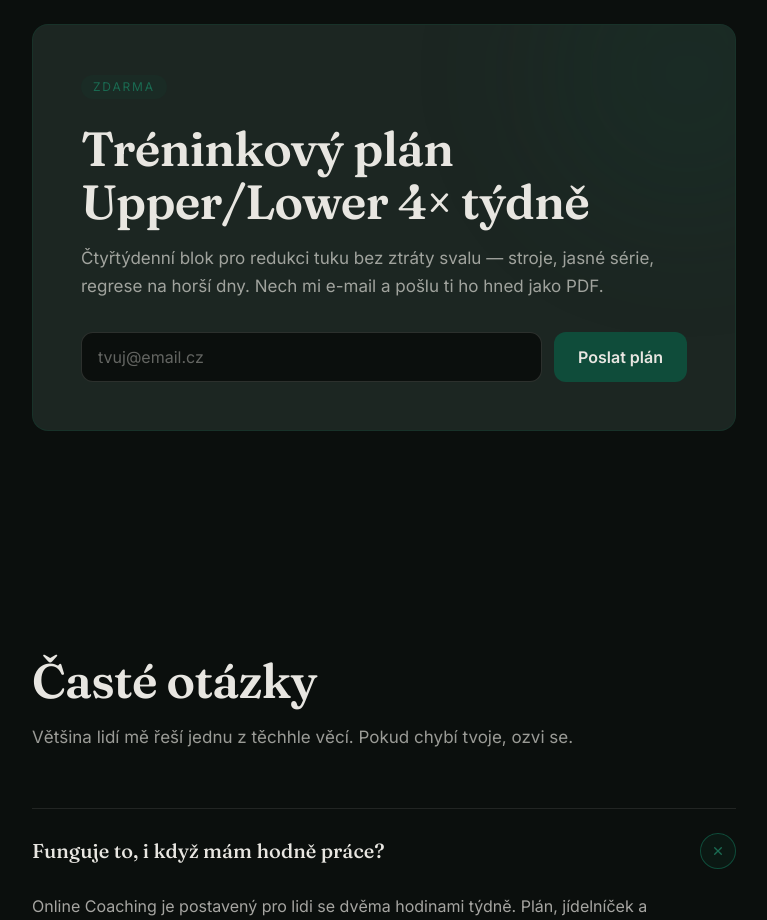
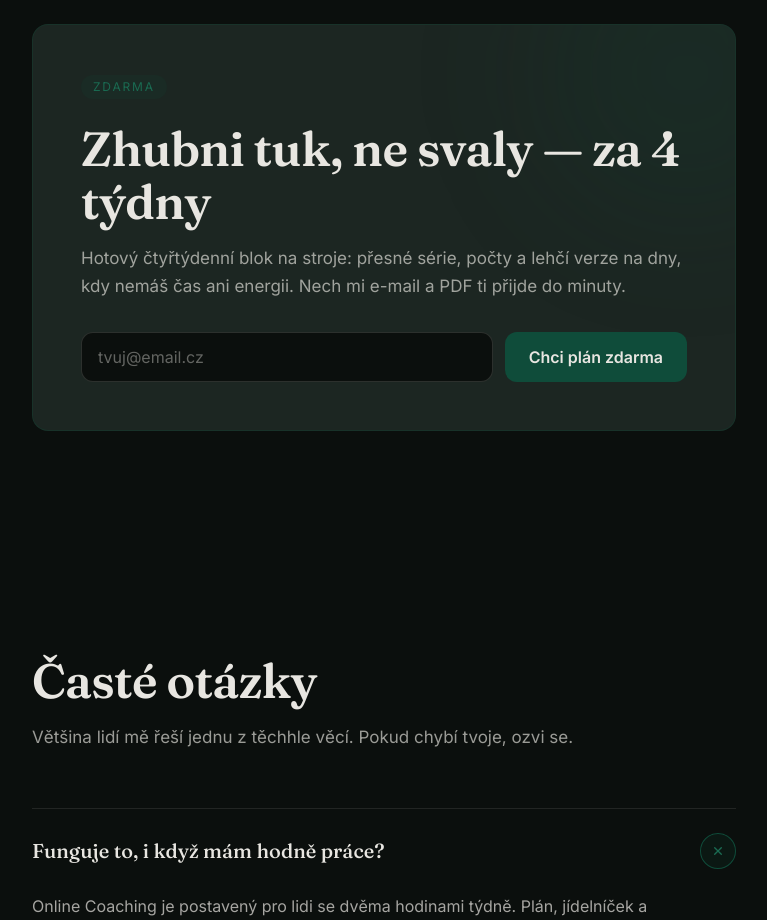
Before and after one commit to pustelnikcoach/pustelnikcoach, a Next.js app: page / in a window 1280 px wide. Shown: the part 9580-10500 px from the top of the page, without its empty margins (256-1023 px from the left). Built offline with nearby package versions, Linux system fonts and the light colour scheme.

Commit message:
Lead magnet: copy od CMO (výsledek místo funkce, online pozicování)

```diff
--- a/components/sections/PlanMagnet.tsx
+++ b/components/sections/PlanMagnet.tsx
@@ -2,8 +2,7 @@
 
 import { useState } from "react";
 
-// TODO(CMO): copy sekce (nadpis, podnadpis, bullety, tlačítko) je placeholder.
-// Pozicování lead magnetu patří CMO — technika (odeslání + doručení PDF) je hotová.
+// Copy: CMO (24. 7.) — top-of-funnel lead magnet, 100% online (bez lokace).
 export function PlanMagnet() {
   const [email, setEmail] = useState("");
   const [status, setStatus] = useState<"idle" | "loading" | "done" | "error">(
@@ -42,17 +41,18 @@ export function PlanMagnet() {
               Zdarma
             </div>
             <h2 className="mt-6 font-display font-semibold text-display-lg text-bone">
-              Tréninkový plán Upper/Lower 4× týdně
+              Zhubni tuk, ne svaly — za 4 týdny
             </h2>
             <p className="mt-4 text-[1.0625rem] text-bone/65 leading-relaxed">
-              Čtyřtýdenní blok pro redukci tuku bez ztráty svalu — stroje, jasné
-              série, regrese na horší dny. Nech mi e-mail a pošlu ti ho hned jako
-              PDF.
+              Hotový čtyřtýdenní blok na stroje: přesné série, počty a lehčí
+              verze na dny, kdy nemáš čas ani energii. Nech mi e-mail a PDF ti
+              přijde do minuty.
             </p>
 
             {status === "done" ? (
               <p className="mt-8 text-emerald-light font-semibold">
-                Hotovo — plán ti letí do e-mailu. Mrkni i do spamu. 💪
+                Hotovo — plán ti letí do e-mailu. Kdyby nedorazil do pár minut,
+                mrkni do spamu.
               </p>
             ) : (
               <form
@@ -75,7 +75,7 @@ export function PlanMagnet() {
                   disabled={status === "loading"}
                   className="rounded-xl bg-emerald px-6 py-3 font-semibold text-bone hover:bg-emerald-light transition-colors disabled:opacity-60"
                 >
-                  {status === "loading" ? "Posílám…" : "Poslat plán"}
+                  {status === "loading" ? "Posílám…" : "Chci plán zdarma"}
                 </button>
               </form>
             )}
```
